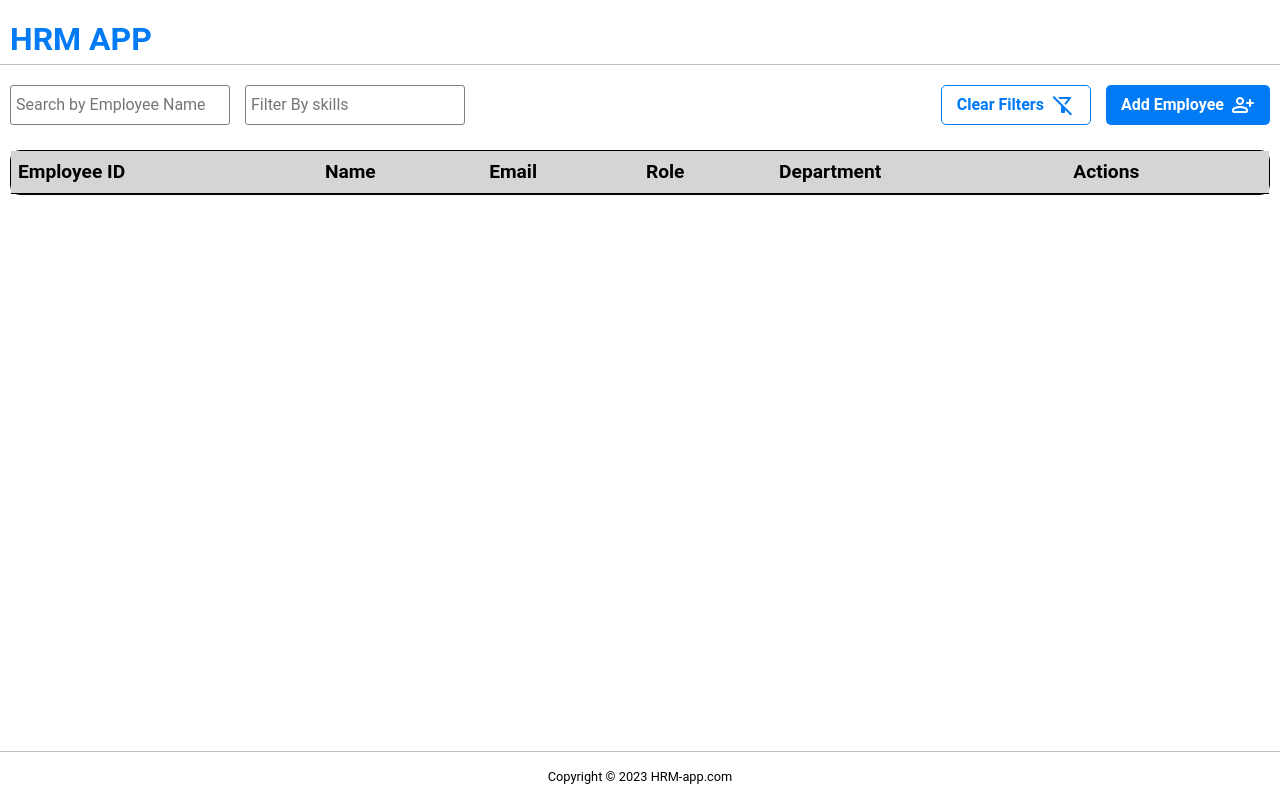
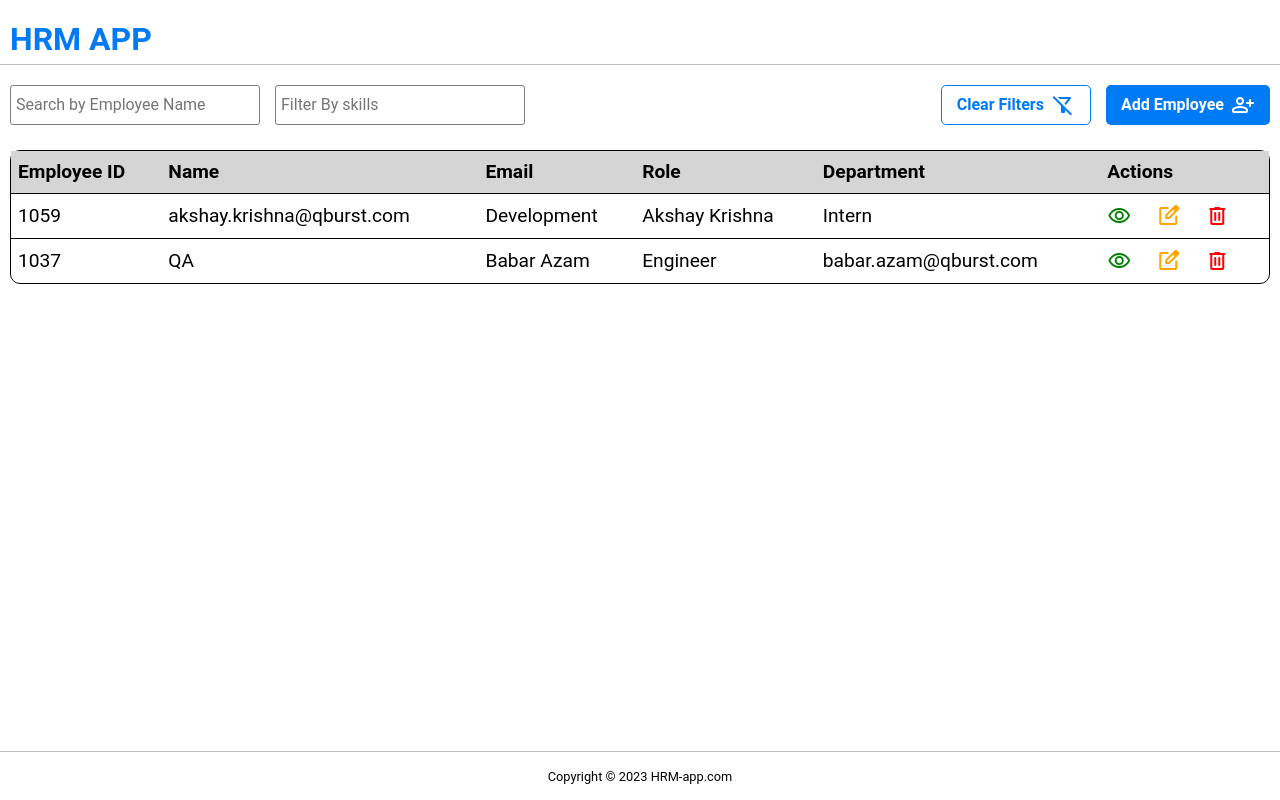
Before and after one commit to abhijith-biju/HRM-app-react, a React (Vite) app: page / in a window 1280 px wide. Built offline with nearby package versions, Linux system fonts and the light colour scheme.

Commit message:
fix error in table components

```diff
--- a/src/components/common/Input/Input.style.ts
+++ b/src/components/common/Input/Input.style.ts
@@ -15,7 +15,7 @@ const StyledInput = styled.input<IInput>`
     border-radius: 3px;
     padding: 5px 5px;
     font-size: 1em;
-    width: 220px;
+    width: 250px;
     background-color: transparent;
 
     &.w-full {
--- a/src/pages/EmployeeListing/EmployeeListing.tsx
+++ b/src/pages/EmployeeListing/EmployeeListing.tsx
@@ -25,7 +25,7 @@ const EmployeesListing: React.FC = () => {
                         </span>
                     </Button>
                 </Flex>
-                <Table headers={tableHeaders} />
+                <Table headers={tableHeaders} data={employees} />
                 {/* <Table data={employees} /> */}
             </section>
         </>
```
Also changed, not shown: src/components/Table/Table.tsx (+6 -4 lines).
